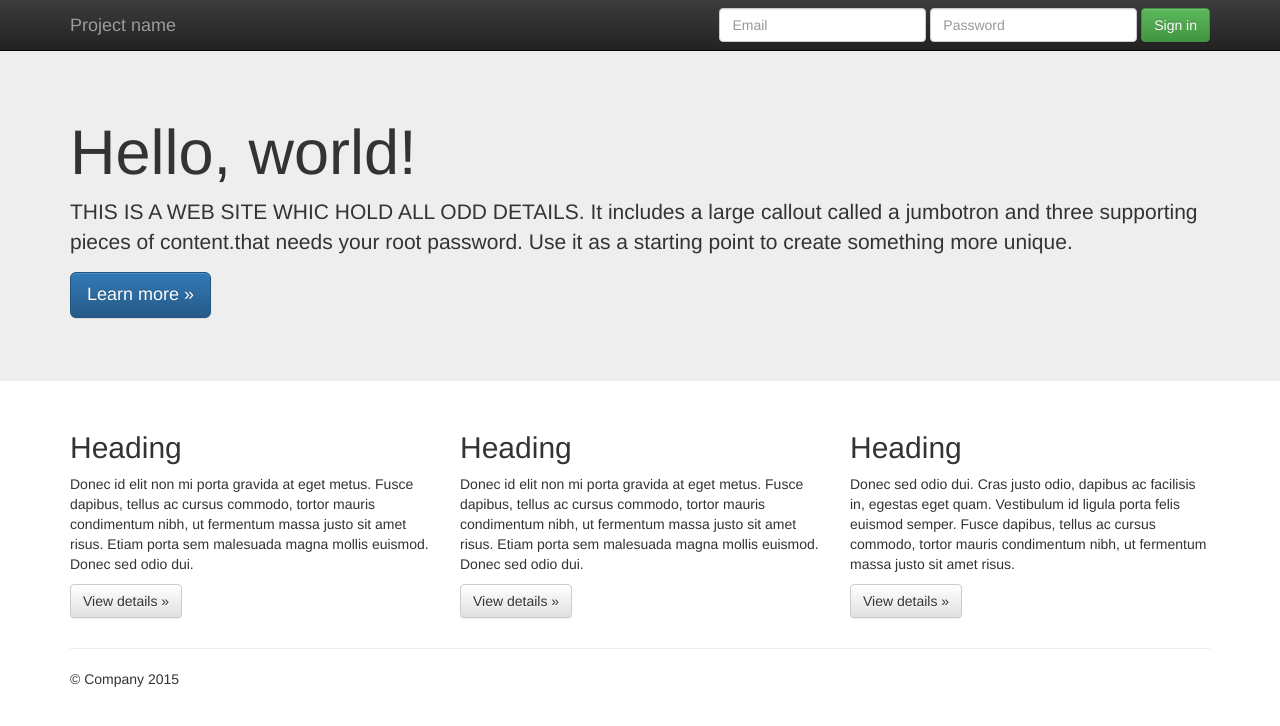
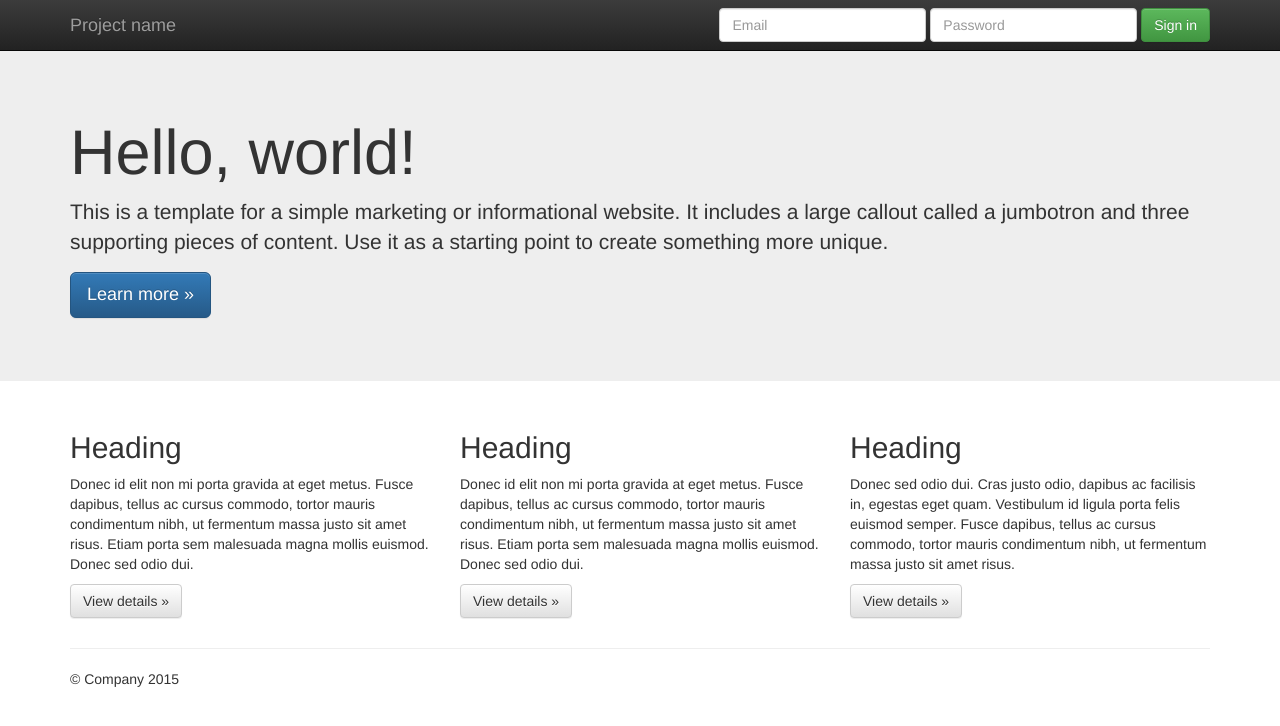
Before and after one commit to devops-team-92/test2, a plain HTML site: page index.html in a window 1280 px wide. Drawn offline with nearby package versions, Linux system fonts and the light colour scheme.

Commit message:
Revert "this is new text"
This reverts commit 8395ed4755468f652403d4e39b9c2b8447f3e7e6.

```diff
--- a/index.html
+++ b/index.html
@@ -26,7 +26,6 @@
     <body>
         <!--[if lt IE 8]>
             <p class="browserupgrade">You are using an <strong>outdated</strong> browser. Please <a href="http://browsehappy.com/">upgrade your browser</a> to improve your experience.</p>
-
         <![endif]-->
     <nav class="navbar navbar-inverse navbar-fixed-top" role="navigation">
       <div class="container">
@@ -57,7 +56,7 @@
     <div class="jumbotron">
       <div class="container">
         <h1>Hello, world!</h1>
-        <p>THIS IS A WEB SITE WHIC HOLD ALL ODD DETAILS. It includes a large callout called a jumbotron and three supporting pieces of content.that needs your root password. Use it as a starting point to create something more unique.</p>
+        <p>This is a template for a simple marketing or informational website. It includes a large callout called a jumbotron and three supporting pieces of content. Use it as a starting point to create something more unique.</p>
         <p><a class="btn btn-primary btn-lg" href="#" role="button">Learn more &raquo;</a></p>
       </div>
     </div>
```
Also changed, not shown: favicon.ico, new.txt (deleted), 1 other file.
